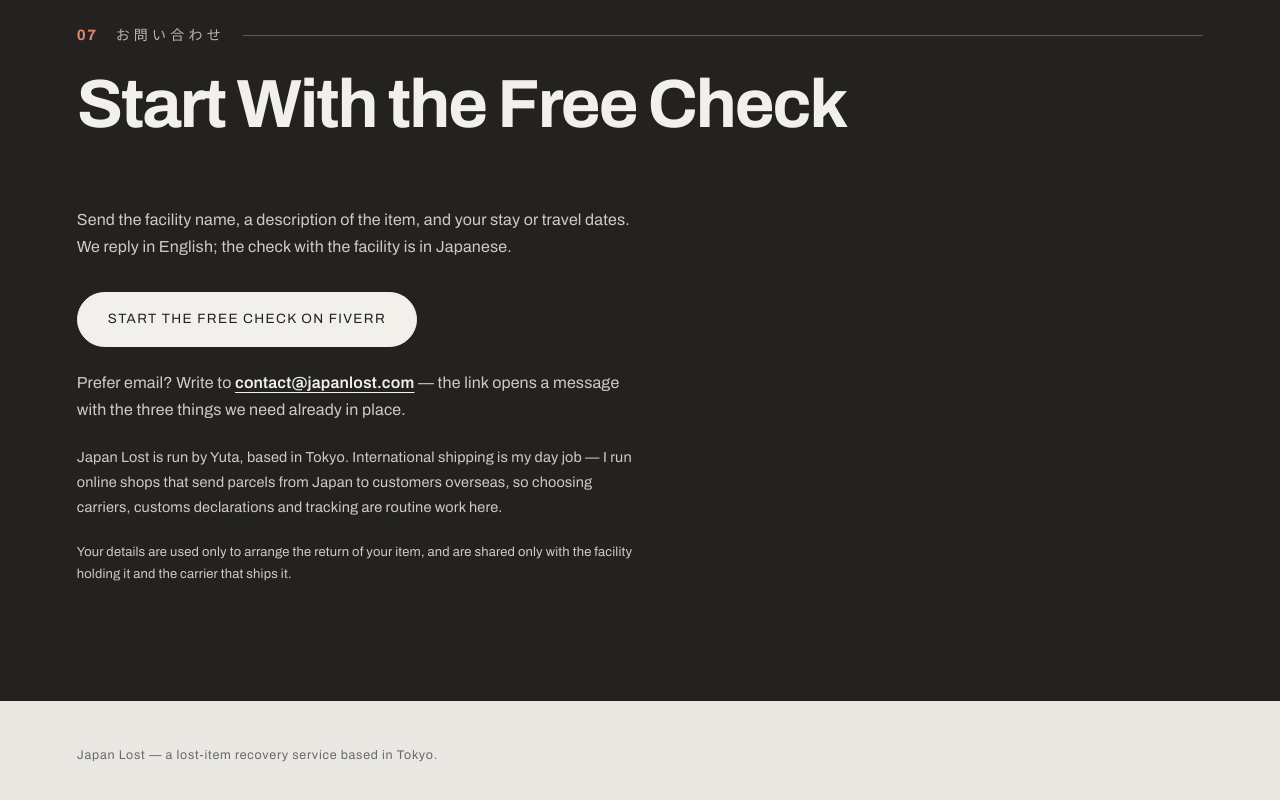
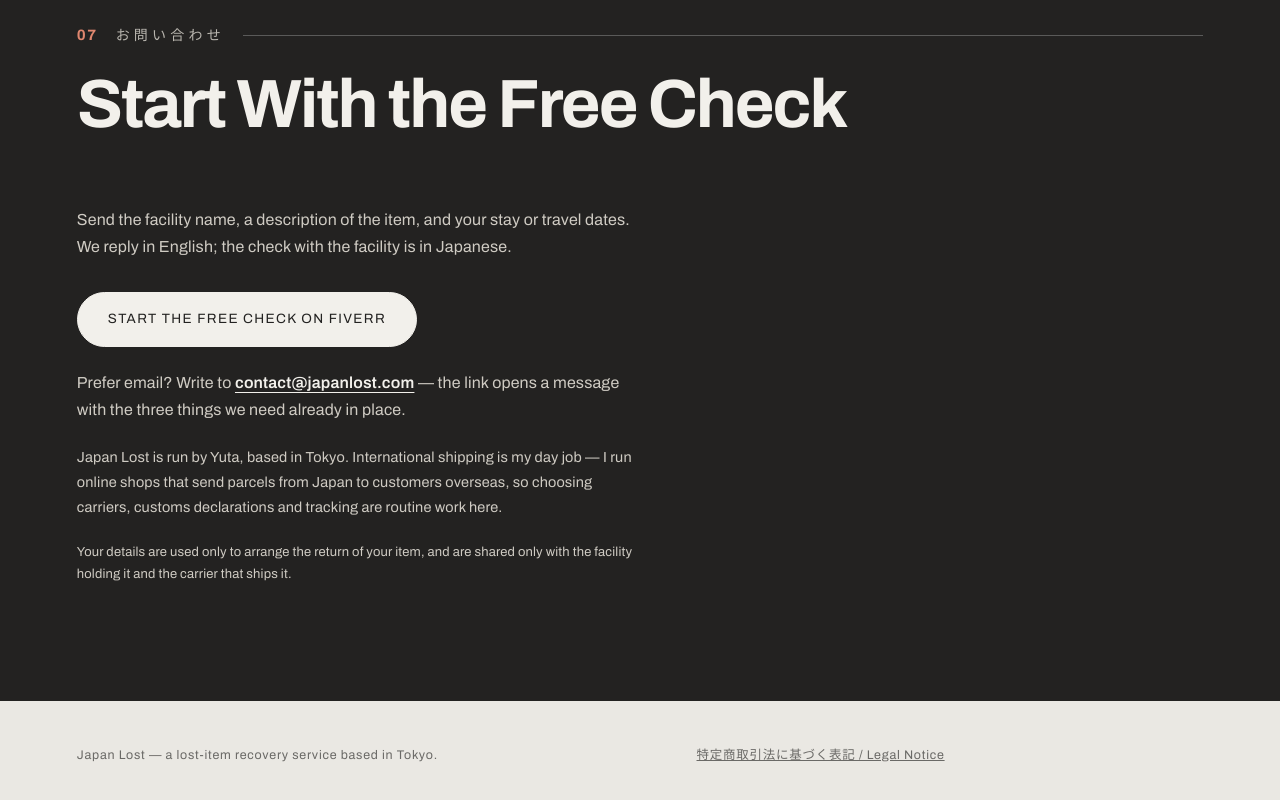
Before and after one commit to japanlost/japan-lost-and-found-guide, a plain HTML site: page index.html in a window 1280 px wide. Shown: the part 9228-10028 px from the top of the page. Drawn offline with Linux system fonts and the light colour scheme.

Commit message:
Add legal notice link to footer

```diff
--- a/index.html
+++ b/index.html
@@ -269,6 +269,7 @@
 
 <footer>
   <div>Japan Lost — a lost-item recovery service based in Tokyo.</div>
+  <div><a href="/legal/">特定商取引法に基づく表記 / Legal Notice</a></div>
   <div class="credits"></div>
 </footer>
 
```
